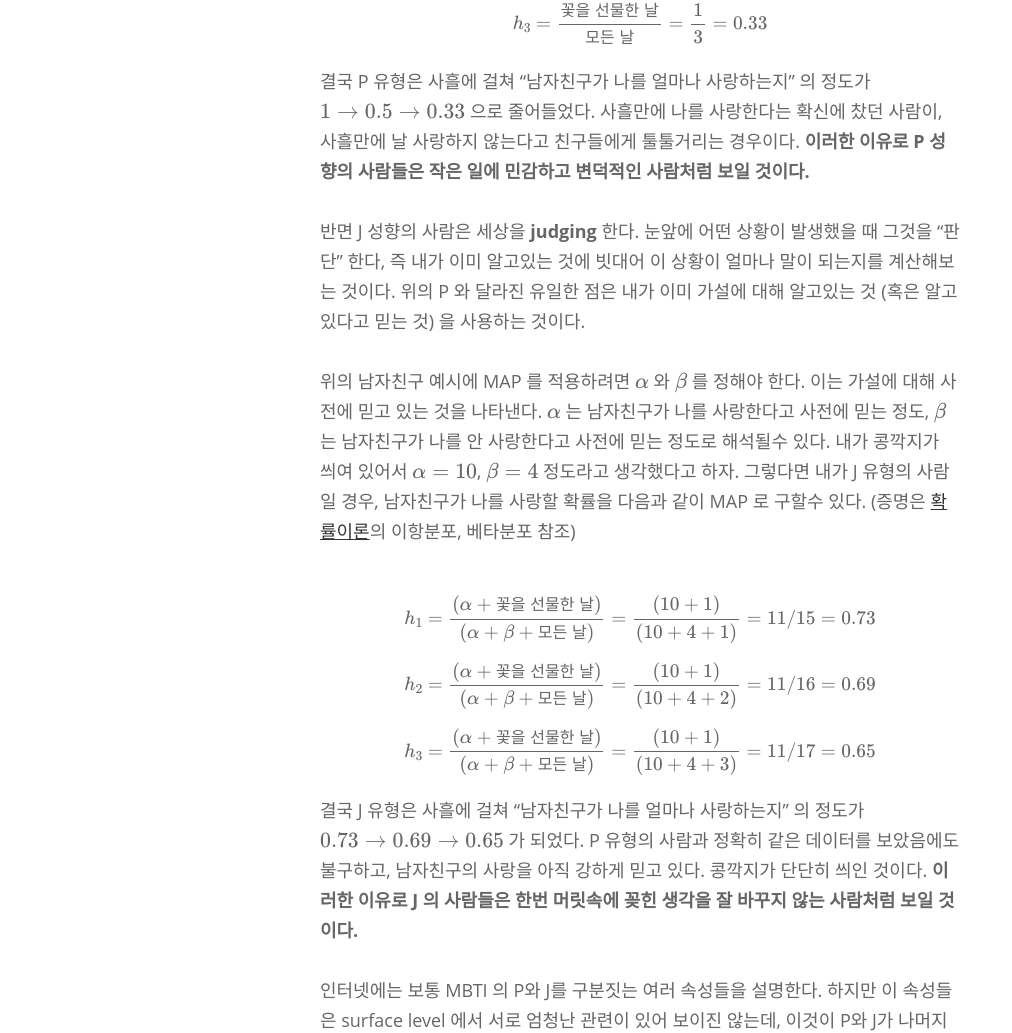
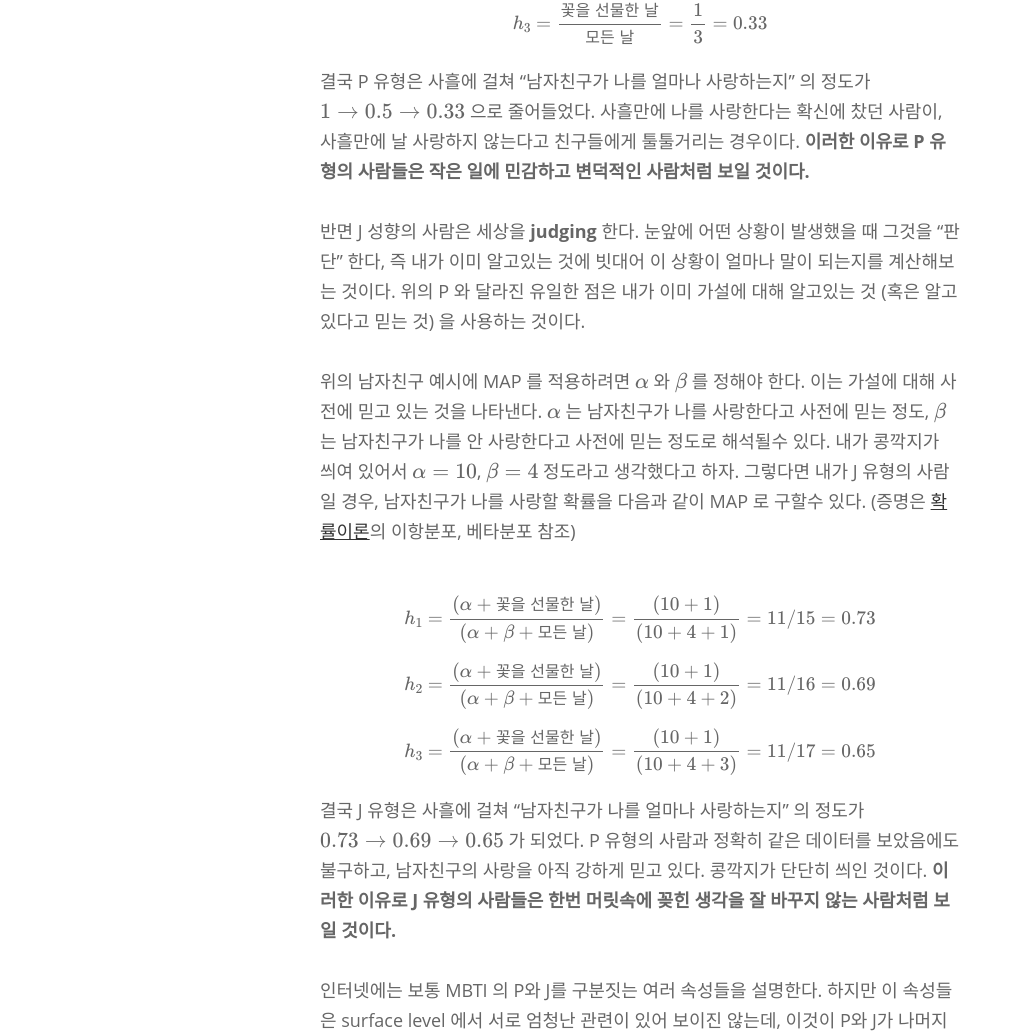
Before and after one commit to minniie/minniie.github.io, a Jekyll site: the page built from _posts/2021-08-04-post3.markdown, in a window 1280 px wide and 1400 px high, scrolled down 2154 px. Shown: the part 131-1164 px from the top of the window, without its empty margins (0-1012 px from the left). Built offline with Jekyll 4.4.1, drawn with Linux system fonts in a browser that asks for light colours; nearby versions of some CDN libraries; some web fonts are replaced.

Commit message:
Update 2021-08-04-post3.markdown

```diff
--- a/_posts/2021-08-04-post3.markdown
+++ b/_posts/2021-08-04-post3.markdown
@@ -28,7 +28,7 @@ $$ h_2 = \frac{\text{꽃을 선물한 날}}{\text{모든 날}} = \frac{1}{2} = 0
 
 $$ h_3 = \frac{\text{꽃을 선물한 날}}{\text{모든 날}} = \frac{1}{3} = 0.33 $$
 
-결국 P 유형은 사흘에 걸쳐 “남자친구가 나를 얼마나 사랑하는지” 의 정도가 $1 \rightarrow 0.5 \rightarrow 0.33$ 으로 줄어들었다. 사흘만에 나를 사랑한다는 확신에 찼던 사람이, 사흘만에 날 사랑하지 않는다고 친구들에게 툴툴거리는 경우이다. **이러한 이유로 P 성향의 사람들은 작은 일에 민감하고 변덕적인 사람처럼 보일 것이다.**
+결국 P 유형은 사흘에 걸쳐 “남자친구가 나를 얼마나 사랑하는지” 의 정도가 $1 \rightarrow 0.5 \rightarrow 0.33$ 으로 줄어들었다. 사흘만에 나를 사랑한다는 확신에 찼던 사람이, 사흘만에 날 사랑하지 않는다고 친구들에게 툴툴거리는 경우이다. **이러한 이유로 P 유형의 사람들은 작은 일에 민감하고 변덕적인 사람처럼 보일 것이다.**
 
 반면 J 성향의 사람은 세상을 **judging** 한다. 눈앞에 어떤 상황이 발생했을 때 그것을 “판단” 한다, 즉 내가 이미 알고있는 것에 빗대어 이 상황이 얼마나 말이 되는지를 계산해보는 것이다. 위의 P 와 달라진 유일한 점은 내가 이미 가설에 대해 알고있는 것 (혹은 알고 있다고 믿는 것) 을 사용하는 것이다.
 
@@ -40,7 +40,7 @@ $$ h_2 = \frac{(\alpha + \text{꽃을 선물한 날})}{(\alpha + \beta + \text{
 
 $$ h_3 = \frac{(\alpha + \text{꽃을 선물한 날})}{(\alpha + \beta + \text{모든 날})} = \frac{(10 + 1)}{(10+4+3)} = 11/17 = 0.65 $$
 
-결국 J 유형은 사흘에 걸쳐 “남자친구가 나를 얼마나 사랑하는지” 의 정도가 $0.73 \rightarrow 0.69 \rightarrow 0.65$ 가 되었다. P 유형의 사람과 정확히 같은 데이터를 보았음에도 불구하고, 남자친구의 사랑을 아직 강하게 믿고 있다. 콩깍지가 단단히 씌인 것이다. **이러한 이유로 J 의 사람들은 한번 머릿속에 꽂힌 생각을 잘 바꾸지 않는 사람처럼 보일 것이다.**
+결국 J 유형은 사흘에 걸쳐 “남자친구가 나를 얼마나 사랑하는지” 의 정도가 $0.73 \rightarrow 0.69 \rightarrow 0.65$ 가 되었다. P 유형의 사람과 정확히 같은 데이터를 보았음에도 불구하고, 남자친구의 사랑을 아직 강하게 믿고 있다. 콩깍지가 단단히 씌인 것이다. **이러한 이유로 J 유형의 사람들은 한번 머릿속에 꽂힌 생각을 잘 바꾸지 않는 사람처럼 보일 것이다.**
 
 인터넷에는 보통 MBTI 의 P와 J를 구분짓는 여러 속성들을 설명한다. 하지만 이 속성들은 surface level 에서 서로 엄청난 관련이 있어 보이진 않는데, 이것이 P와 J가 나머지 3분류 ({I,E}, {S,N}, {T,F}) 보다 직관적으로 이해하기 힘든 이유인듯 하다. 이를 위의 MLE 와 MAP 로 해석하면 모든 속성을 관통하는 설명을 제시할수 있다.
 
```
